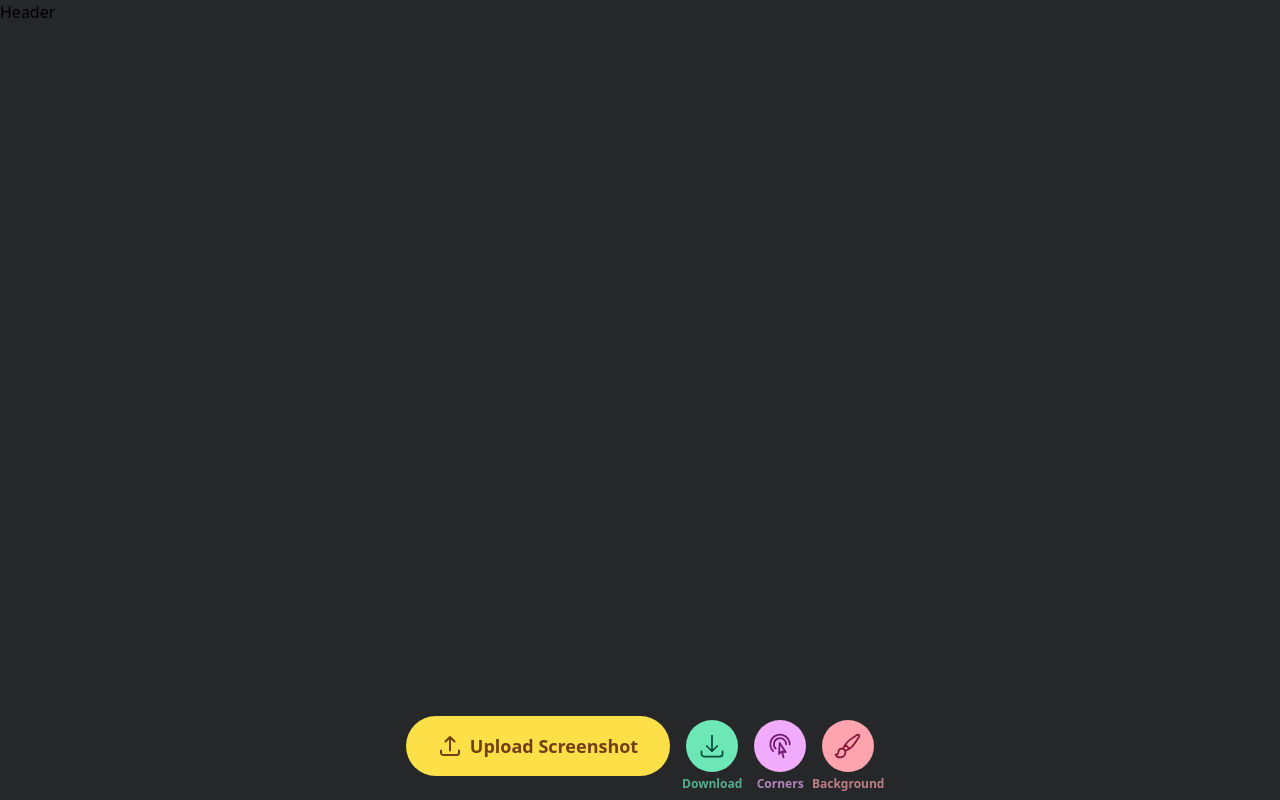
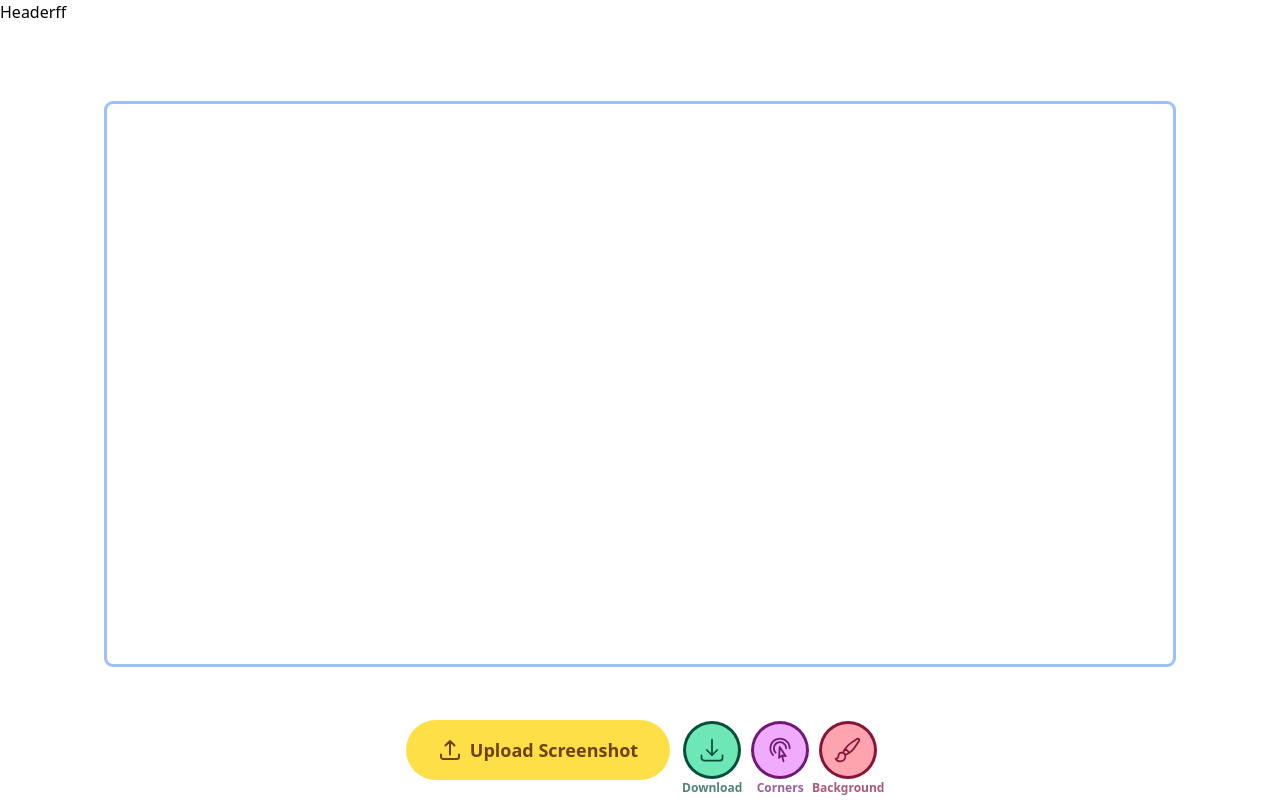
Before and after one commit to VishwaGauravIn/spiffy, a Next.js app: page / in a window 1280 px wide. Built offline with nearby package versions, Linux system fonts and the light colour scheme.

Commit message:
design improvements + Theme

```diff
--- a/pages/components/header/Header.js
+++ b/pages/components/header/Header.js
@@ -1,7 +1,10 @@
 import React from 'react'
 
 export default function Header() {
+
   return (
-    <div>Header</div>
+    <div>Header
+        <button className='' onClick={() => document.documentElement.classList.toggle('dark')}>ff</button>
+    </div>
   )
 }
--- /dev/null
+++ b/pages/components/parent/Parent.js
@@ -0,0 +1,9 @@
+import React from "react";
+
+export default function Parent() {
+  return (
+    <div className="h-[90vh] w-full flex justify-center items-center overflow-auto">
+      <div className="ring absolute w-10/12 h-[70vh] rounded-md"/>
+    </div>
+  );
+}
--- a/pages/components/toolbar/Toolbar.js
+++ b/pages/components/toolbar/Toolbar.js
@@ -8,7 +8,7 @@ import {
 
 export default function Toolbar() {
   return (
-    <div className="absolute bottom-6 w-full flex justify-center z-10">
+    <div className="absolute bottom-0 w-full flex justify-center z-10 py-5">
       <div className="w-10/12 flex flex-wrap justify-center items-center gap-4">
         <button className="hidden transform p-4 sm:flex font-semibold text-lg justify-center items-center px-8 rounded-full bg-yellow-300 text-yellow-900 ease-in-out hover:bg-yellow-300/90 group outline-none">
           <ArrowUpTrayIcon className="w-6 mr-2 stroke-[2] group-hover:-rotate-3 group-active:rotate-3" />
@@ -17,25 +17,25 @@ export default function Toolbar() {
         <div className="flex flex-wrap gap-4">
           <button className="sm:hidden transform p-3 flex flex-col font-semibold text-xs justify-center items-center rounded-full bg-yellow-300 text-yellow-900 ease-in-out duration-200 hover:bg-yellow-300/90 group outline-none active:scale-95">
             <ArrowUpTrayIcon className="w-7 stroke-[1.5]" />
-            <span className="absolute -bottom-5 opacity-70 group-hover:opacity-100 text-yellow-300">
+            <span className="absolute -bottom-5 opacity-70 group-hover:opacity-100 dark:text-yellow-300 text-yellow-900">
               Upload
             </span>
           </button>
-          <button className="transform p-3 flex flex-col font-semibold text-xs justify-center items-center rounded-full bg-emerald-300 text-emerald-900 ease-in-out duration-200 hover:bg-emerald-300/90 group outline-none active:scale-95">
+          <button className="transform p-3 flex flex-col font-semibold text-xs justify-center items-center rounded-full bg-emerald-300 text-emerald-900 ease-in-out duration-200 hover:bg-emerald-300/90 group outline-none active:scale-95 ring ring-emerald-900 dark:ring-0">
             <ArrowDownTrayIcon className="w-7 stroke-[1.5]" />
-            <span className="absolute -bottom-5 opacity-70 group-hover:opacity-100 text-emerald-300">
+            <span className="absolute -bottom-5 opacity-70 group-hover:opacity-100 dark:text-emerald-300 text-emerald-900">
               Download
             </span>
           </button>
-          <button className="transform p-3 flex flex-col font-semibold text-xs justify-center items-center rounded-full bg-fuchsia-300 text-fuchsia-900 ease-in-out duration-200 hover:bg-fuchsia-300/90 group outline-none active:scale-95">
+          <button className="transform p-3 flex flex-col font-semibold text-xs justify-center items-center rounded-full bg-fuchsia-300 text-fuchsia-900 ease-in-out duration-200 hover:bg-fuchsia-300/90 group outline-none active:scale-95 ring ring-fuchsia-900 dark:ring-0">
             <CursorArrowRippleIcon className="w-7 stroke-[1.5]" />
-            <span className="absolute -bottom-5 opacity-70 group-hover:opacity-100 text-fuchsia-300">
+            <span className="absolute -bottom-5 opacity-70 group-hover:opacity-100 dark:text-fuchsia-300 text-fuchsia-900">
               Corners
             </span>
           </button>
-          <button className="transform p-3 flex flex-col font-semibold text-xs justify-center items-center rounded-full bg-rose-300 text-rose-900 ease-in-out duration-200 hover:bg-rose-300/90 group outline-none active:scale-95">
+          <button className="transform p-3 flex flex-col font-semibold text-xs justify-center items-center rounded-full bg-rose-300 text-rose-900 ease-in-out duration-200 hover:bg-rose-300/90 group outline-none active:scale-95 ring ring-rose-900 dark:ring-0">
             <PaintBrushIcon className="w-7 stroke-[1.5]" />
-            <span className="absolute -bottom-5 opacity-70 group-hover:opacity-100 text-rose-300">
+            <span className="absolute -bottom-5 opacity-70 group-hover:opacity-100 dark:text-rose-300 text-rose-900">
               Background
             </span>
           </button>
--- a/pages/index.js
+++ b/pages/index.js
@@ -1,6 +1,7 @@
 import Head from "next/head";
 import Header from "./components/header/Header";
 import LocalView from "./components/localview/LocalView";
+import Parent from "./components/parent/Parent";
 import Toolbar from "./components/toolbar/Toolbar";
 
 export default function Home() {
@@ -12,8 +13,9 @@ export default function Home() {
         <link rel="icon" href="/favicon.ico" />
       </Head>
 
-      <main>
+      <main className="min-h-[100vh]">
         <Header/>
+        <Parent/>
         {/* <LocalView/> */}
         <Toolbar/>
       </main>
--- a/styles/globals.css
+++ b/styles/globals.css
@@ -2,6 +2,11 @@
 @tailwind components;
 @tailwind utilities;
 
-html{
+
+body{
+    background-color: #ffffff;
+}
+
+.dark body{
     background-color: #252728;
 }
--- a/tailwind.config.js
+++ b/tailwind.config.js
@@ -4,6 +4,7 @@ module.exports = {
     "./pages/**/*.{js,ts,jsx,tsx}",
     "./components/**/*.{js,ts,jsx,tsx}",
   ],
+  darkMode: "class",
   theme: {
     extend: {},
   },
```
